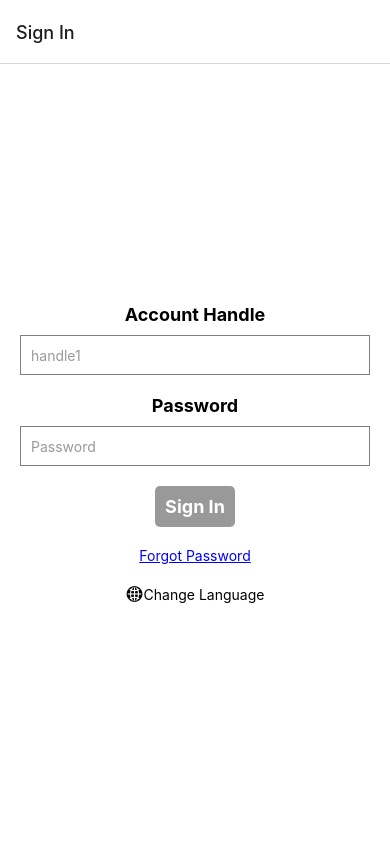
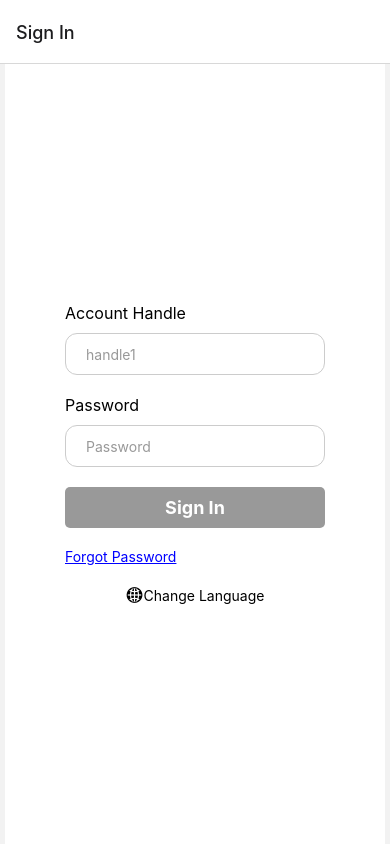
Before and after one commit to psankar/immiapp, a React Native app: screen / in a window 390 px wide. Built offline with nearby package versions, Linux system fonts and the light colour scheme; what react-native-popup-menu would draw is missing.

Commit message:
css changes

```diff
--- a/src/screens/MyLists.tsx
+++ b/src/screens/MyLists.tsx
@@ -140,8 +140,10 @@ const styles = StyleSheet.create({
   container: {
     flex: 1,
     backgroundColor: "#fff",
-    paddingHorizontal: 20,
-    paddingVertical: 10,
+    justifyContent: "center",
+    alignSelf: "center",
+    minWidth: "70%",
+    padding: 60,
   },
   createListButton: {
     backgroundColor: "#007AFF",
--- a/src/screens/SignIn.tsx
+++ b/src/screens/SignIn.tsx
@@ -214,13 +214,13 @@ const styles = StyleSheet.create({
   container: {
     flex: 1,
     justifyContent: "center",
-    alignItems: "center",
+    alignSelf: "center",
     backgroundColor: "#fff",
-    padding: 20,
+    padding: 60,
+    minWidth: "70%",
   },
   label: {
-    fontSize: 18,
-    fontWeight: "bold",
+    fontSize: 16,
     marginBottom: 10,
   },
   loadingContainer: {
@@ -235,12 +235,13 @@ const styles = StyleSheet.create({
     marginTop: 20,
   },
   input: {
-    height: 40,
-    borderColor: "gray",
+    flex: 1,
+    borderColor: "#ccc",
     borderWidth: 1,
+    padding: 20,
+    borderRadius: 12,
+    maxHeight: 40,
     marginBottom: 20,
-    padding: 10,
-    width: "100%",
   },
   forgotPassword: {
     marginTop: 20,
```
